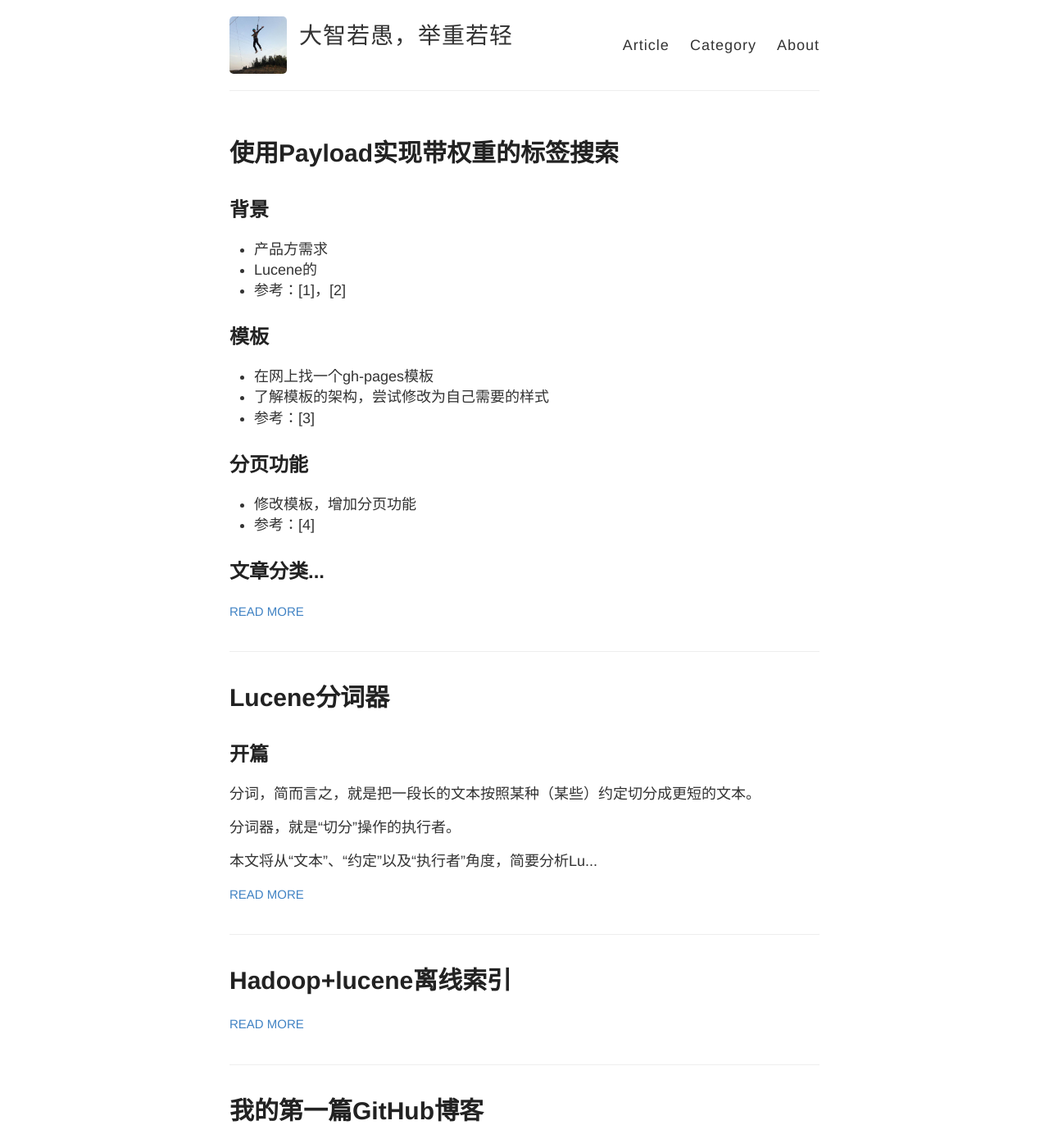
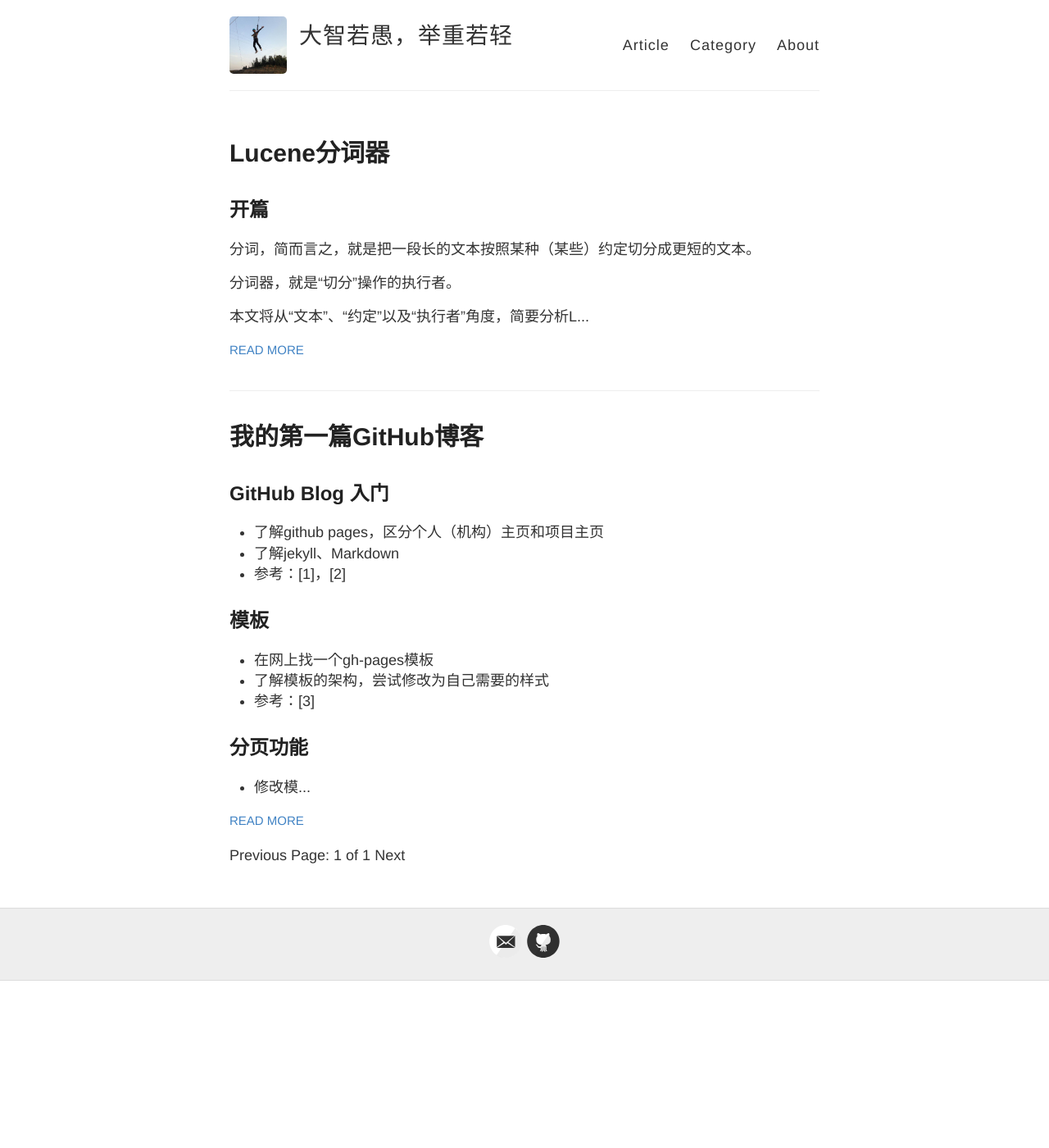
Before and after one commit to CC213/cc213.github.io, a Jekyll site: the page built from index.html, in a window 1280 px wide and 1400 px high. Shown: the whole window at 82% size. Built offline with Jekyll 4.4.1, drawn with Linux system fonts in a browser that asks for light colours; Markdown is read by kramdown in place of the engine named in the settings; the list of posts is cut into pages by our own code.

Commit message:
no message

```diff
--- a/_posts/2015-02-05-使用Payload实现带权重的标签搜索.md
+++ /dev/null
@@ -1,36 +0,0 @@
----
-layout: post
-title: 使用Payload实现带权重的标签搜索
-categories: [搜索引擎, Lucene]
----
-
-## 背景
-- 产品方需求
-- Lucene的
-- 参考：[1]，[2]
-
-## 模板
-- 在网上找一个gh-pages模板
-- 了解模板的架构，尝试修改为自己需要的样式
-- 参考：[3]
-
-## 分页功能
-- 修改模板，增加分页功能
-- 参考：[4]
-
-## 文章分类(标签)
-- 修改模板，为文章添加Category
-- 参考：[5]
-
-## 生成目录
-- 修改模板，为文章添加目录
-- 参考：[6]
-
-## 致谢
-
-
-## 参考
-
-1. []()
-2. []()
-3. []()
```
Also changed, not shown: _posts/2015-02-03-Lucene分词器.md (+15 -5 lines), _posts/2015-02-02-Hadoop+Lucene离线索引.md (deleted).
